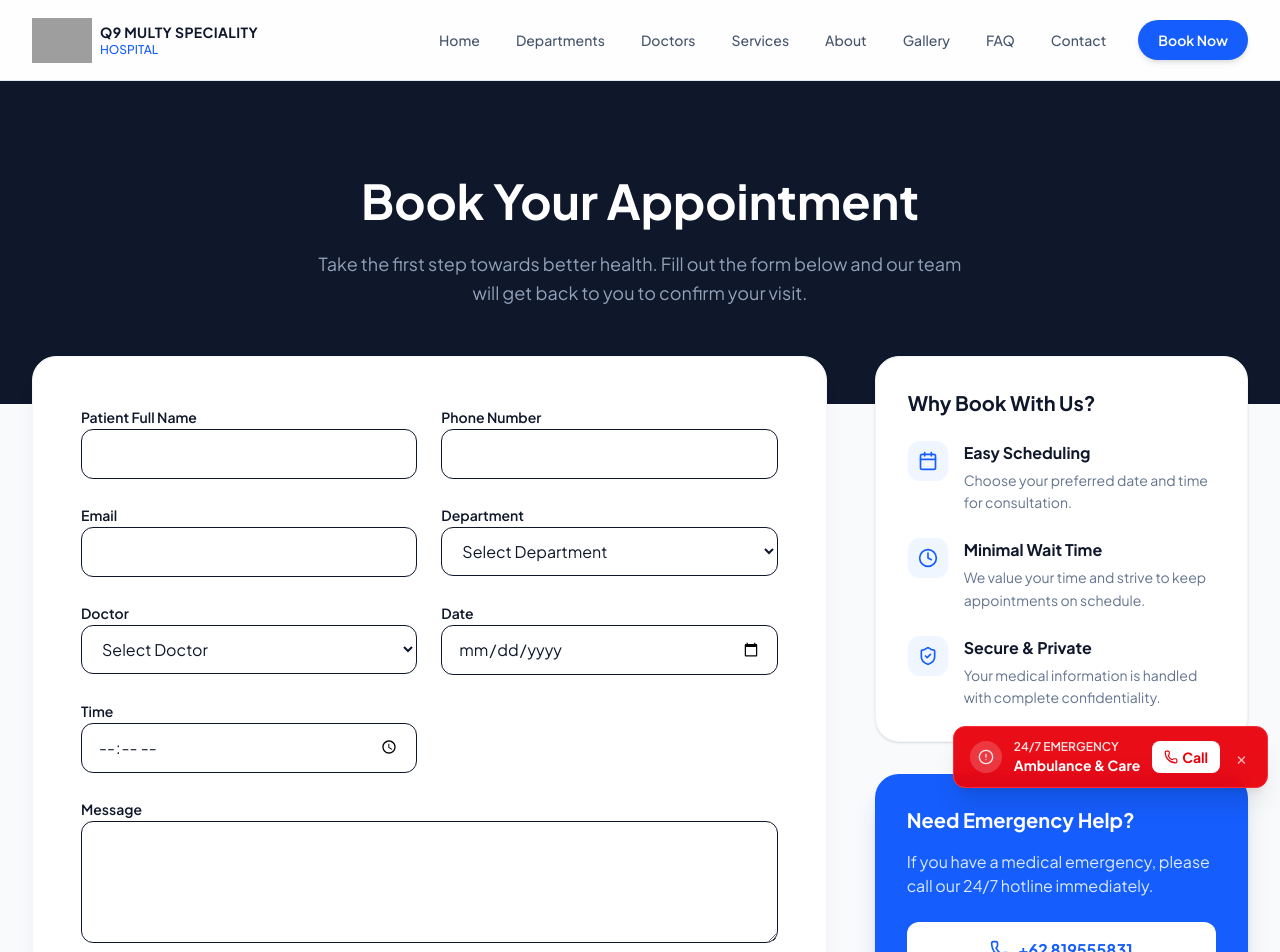
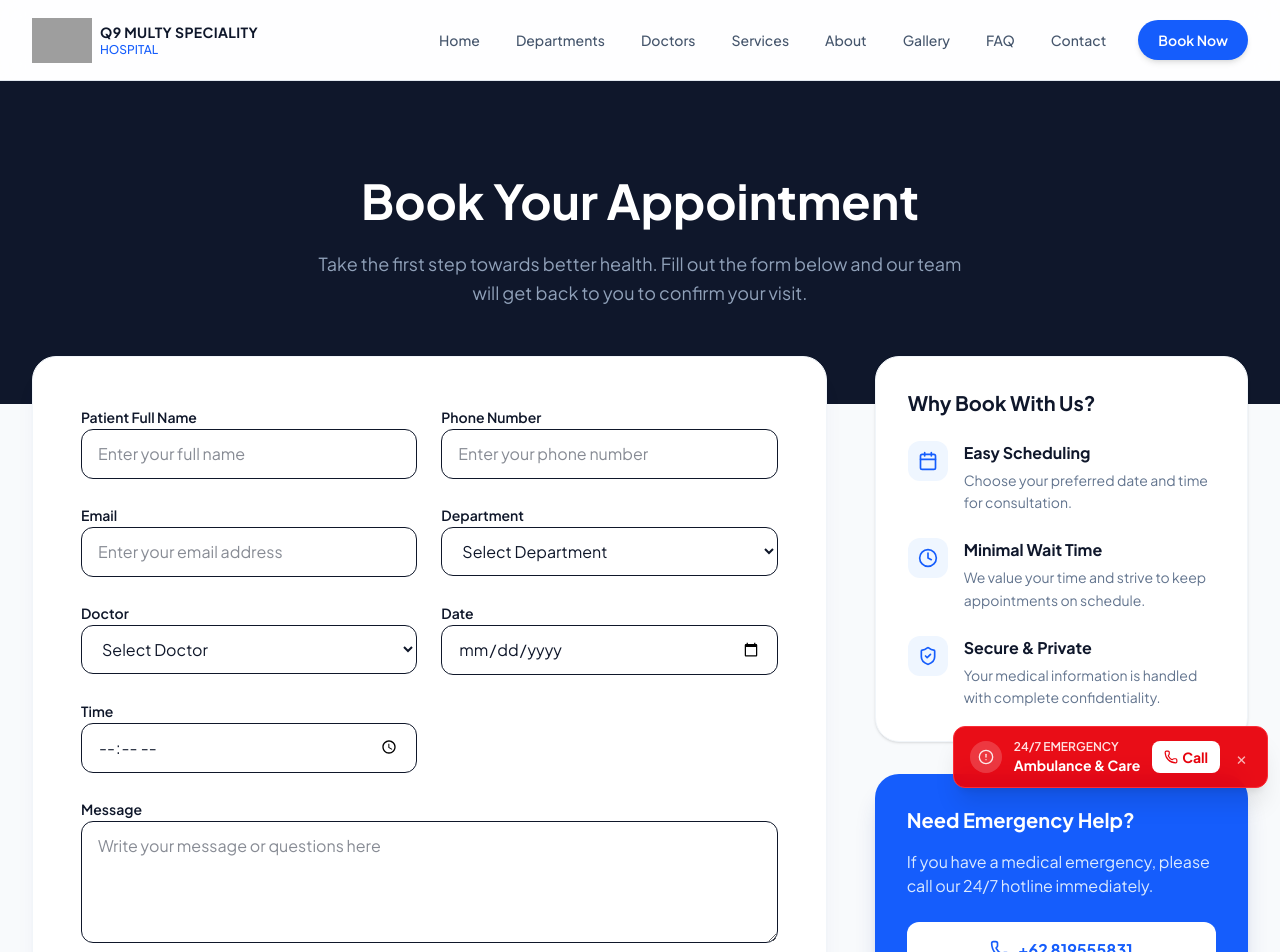
Before and after one commit to AzzieRobel/q9-multispecialty-hospital, a React (Vite) app: page /appointment in a window 1280 px wide. Shown: the top 952 px of the page. Built offline with nearby package versions, Linux system fonts and the light colour scheme; grey boxes are pictures that could not be loaded.

Commit message:
Add placeholders, Change some contact info

```diff
--- a/src/components/AppointmentForm.jsx
+++ b/src/components/AppointmentForm.jsx
@@ -80,6 +80,7 @@ export default function AppointmentForm() {
               <input
                 required
                 type="text"
+                placeholder="Enter your full name"
                 className="w-full px-4 py-3 rounded-xl border"
                 value={formData.name}
                 onChange={(e) =>
@@ -94,6 +95,7 @@ export default function AppointmentForm() {
               <input
                 required
                 type="tel"
+                placeholder="Enter your phone number"
                 className="w-full px-4 py-3 rounded-xl border"
                 value={formData.phone}
                 onChange={(e) =>
@@ -108,6 +110,7 @@ export default function AppointmentForm() {
               <input
                 required
                 type="email"
+                placeholder="Enter your email address"
                 className="w-full px-4 py-3 rounded-xl border"
                 value={formData.email}
                 onChange={(e) =>
@@ -167,6 +170,7 @@ export default function AppointmentForm() {
               <input
                 required
                 type="date"
+                placeholder="Select a date"
                 min={new Date().toISOString().split("T")[0]}
                 className="w-full px-4 py-3 rounded-xl border"
                 value={formData.date}
@@ -182,6 +186,7 @@ export default function AppointmentForm() {
               <input
                 required
                 type="time"
+                placeholder="Select a time"
                 className="w-full px-4 py-3 rounded-xl border"
                 value={formData.time}
                 onChange={(e) =>
@@ -197,6 +202,7 @@ export default function AppointmentForm() {
             <label className="text-sm font-semibold">Message</label>
             <textarea
               rows={4}
+              placeholder="Write your message or questions here"
               className="w-full px-4 py-3 rounded-xl border"
               value={formData.message}
               onChange={(e) =>
--- a/src/components/EmergencyBanner.jsx
+++ b/src/components/EmergencyBanner.jsx
@@ -34,7 +34,7 @@ export default function EmergencyBanner() {
 
           {/* Call Button */}
           <a
-            href="tel:+917702021224"
+            href="tel:+62819555831"
             className="flex items-center gap-1 bg-white text-red-600 px-3 py-1.5 rounded-lg text-sm font-bold hover:bg-red-50 transition"
           >
             <Phone className="w-3.5 h-3.5" />
--- a/src/pages/Contact.jsx
+++ b/src/pages/Contact.jsx
@@ -91,6 +91,7 @@ export default function Contact() {
                         <input
                           required
                           type="text"
+                          placeholder="Enter your full name"
                           className="w-full px-4 py-3 rounded-xl border border-slate-200 focus:ring-2 focus:ring-blue-500 outline-none"
                         />
                       </div>
@@ -100,6 +101,7 @@ export default function Contact() {
                         <input
                           required
                           type="email"
+                          placeholder="Enter your email address"
                           className="w-full px-4 py-3 rounded-xl border border-slate-200 focus:ring-2 focus:ring-blue-500 outline-none"
                         />
                       </div>
@@ -111,6 +113,7 @@ export default function Contact() {
                       <input
                         required
                         type="text"
+                        placeholder="Enter your subject"
                         className="w-full px-4 py-3 rounded-xl border border-slate-200 focus:ring-2 focus:ring-blue-500 outline-none"
                       />
                     </div>
@@ -120,6 +123,7 @@ export default function Contact() {
                       <textarea
                         required
                         rows={5}
+                        placeholder="Write your message here"
                         className="w-full px-4 py-3 rounded-xl border border-slate-200 focus:ring-2 focus:ring-blue-500 outline-none resize-none"
                       ></textarea>
                     </div>
--- a/src/pages/Departments.jsx
+++ b/src/pages/Departments.jsx
@@ -93,7 +93,7 @@ export default function Departments() {
 
               <div className="flex gap-4 flex-wrap">
                 <a
-                  href="tel:+917702021224"
+                  href="tel:+62819555831"
                   className="px-8 py-3 bg-blue-600 rounded-full font-bold hover:bg-blue-700 hover:scale-105 transition"
                 >
                   Call Help Desk
```
